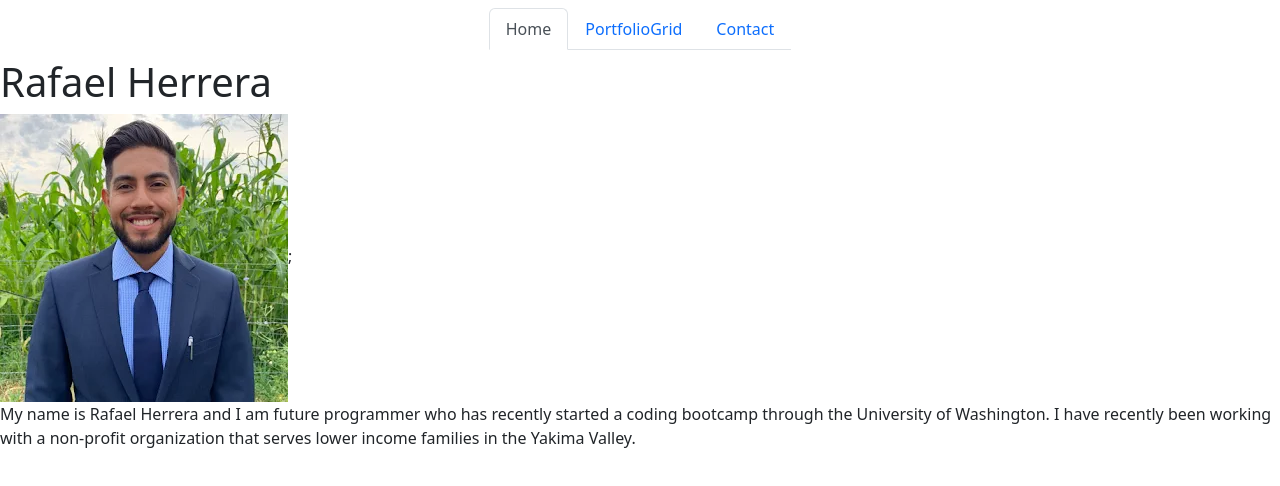
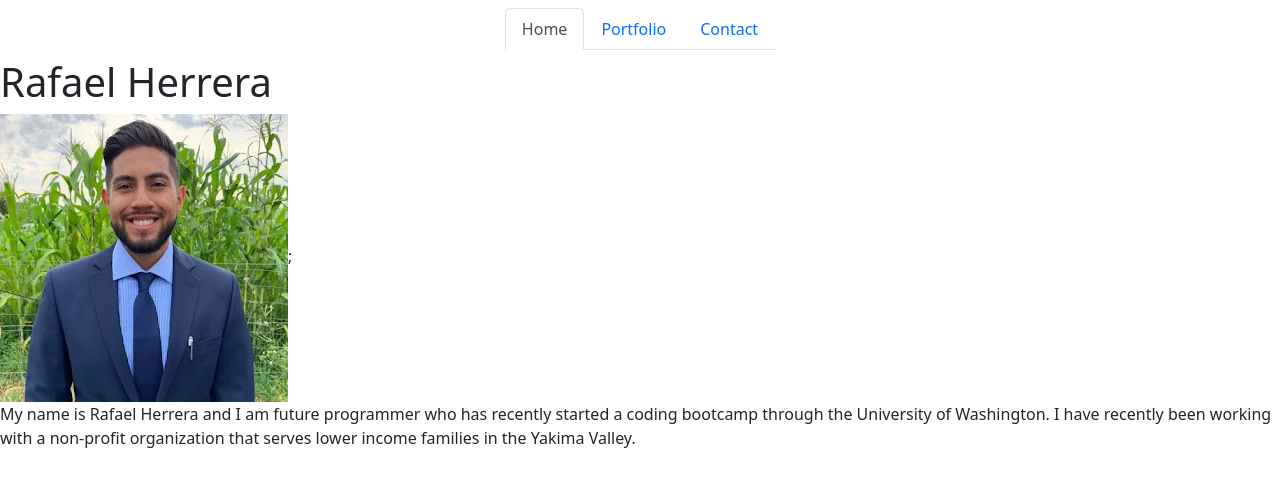
Before and after one commit to RafaelH731/react-portfolio, a React (Create React App) app in the folder portfolio/: page / in a window 1280 px wide. Shown: the top 486 px of the page. Built offline with nearby package versions, Linux system fonts and the light colour scheme.

Commit message:
renamed portfolio grid to portfolio

```diff
--- a/portfolio/src/components/NavTabs.js
+++ b/portfolio/src/components/NavTabs.js
@@ -26,7 +26,7 @@ function NavTabs({ currentPage, handlePageChange }) {
 
           className={currentPage === 'PortfolioGrid' ? 'nav-link active' : 'nav-link'}
         >
-          PortfolioGrid
+          Portfolio
         </a>
       </li>
       <li>
```
